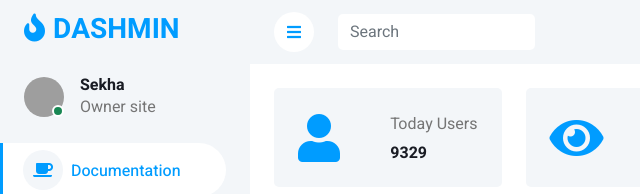
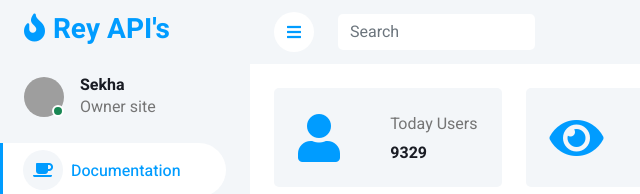
Before and after one commit to inirey/dashadmin, a plain HTML site: page index.html in a window 1280 px wide. Shown: the top 194 px of the page, 0-640 px from the left. Drawn offline with nearby package versions, Linux system fonts and the light colour scheme; grey boxes are pictures that could not be loaded.

Commit message:
Update index.html

```diff
--- a/index.html
+++ b/index.html
@@ -48,7 +48,7 @@
         <div class="sidebar pe-4 pb-3">
             <nav class="navbar bg-light navbar-light">
                 <a href="index.html" class="navbar-brand mx-4 mb-3">
-                    <h3 class="text-primary"><i class="fa fa-fire me-2"></i>DASHMIN</h3>
+                    <h3 class="text-primary"><i class="fa fa-fire me-2"></i>Rey API's</h3>
                 </a>
                 <div class="d-flex align-items-center ms-4 mb-4">
                     <div class="position-relative">
```
